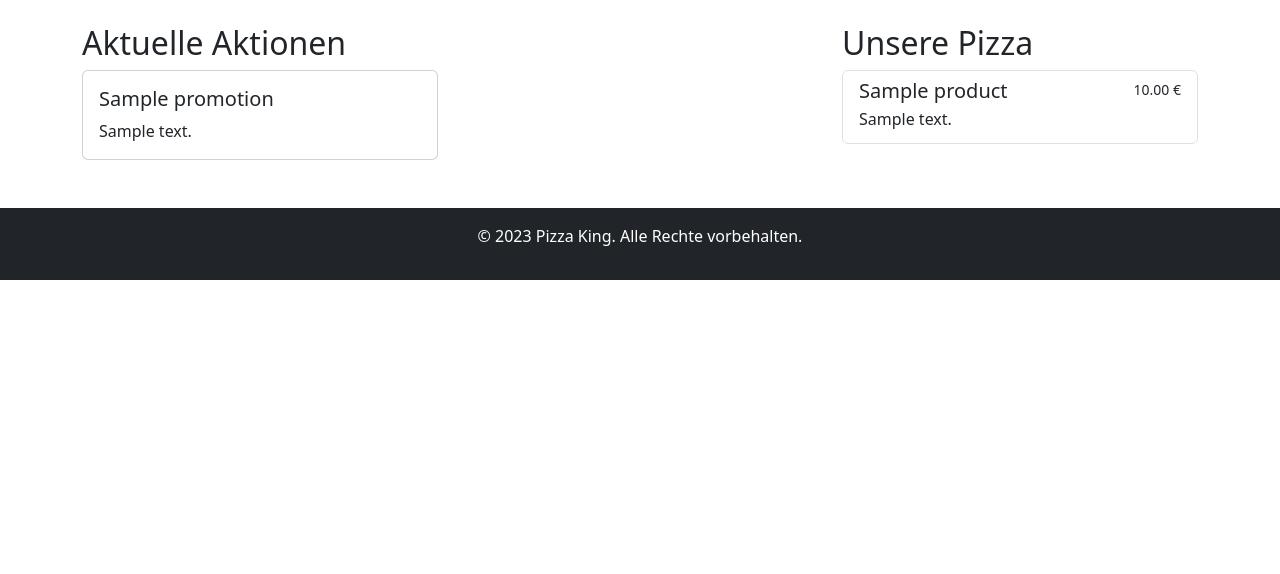
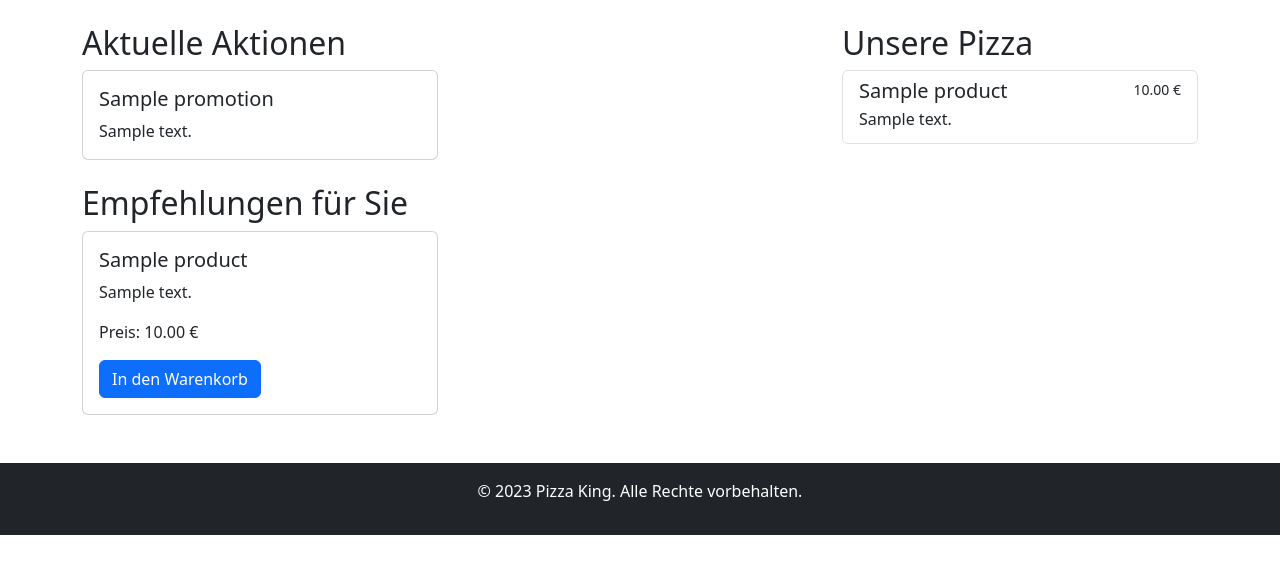
Before and after one commit to Alexandr911/pizza-king, a Django app: page / in a window 1280 px wide. Shown: the part 56-630 px from the top of the page. Run offline with Django 3.2, Linux system fonts and the light colour scheme; a user stored in the database is signed in; tables that the repository leaves empty hold one stand-in row (values such as "Sample post").

Commit message:
Added product recommendation system

```diff
--- a/store/models.py
+++ b/store/models.py
@@ -95,3 +95,25 @@ class Coupon(models.Model):
 
     def __str__(self):
         return self.code
+
+
+# модели для отзывов
+class Review(models.Model):
+    product = models.ForeignKey(Product, related_name='reviews', on_delete=models.CASCADE)
+    user = models.ForeignKey(User, on_delete=models.CASCADE)
+    rating = models.IntegerField(choices=[(i, i) for i in range(1, 6)])
+    comment = models.TextField(blank=True)
+    created_at = models.DateTimeField(auto_now_add=True)
+
+    def __str__(self):
+        return f"Review by {self.user.username} for {self.product.name}"
+
+# модели для рекомендаций
+class Recommendation(models.Model):
+    user = models.ForeignKey(User, on_delete=models.CASCADE)
+    product = models.ForeignKey(Product, on_delete=models.CASCADE)
+    score = models.FloatField(default=0.0)
+    created_at = models.DateTimeField(auto_now_add=True)
+
+    def __str__(self):
+        return f"Recommendation for {self.user.username}: {self.product.name} (Score: {self.score})"
--- a/store/templates/store/home.html
+++ b/store/templates/store/home.html
@@ -21,17 +21,33 @@
         <h2>Unsere Pizza</h2>
         <div class="list-group">
             {% for product in products %}
-                <a href="{% url 'add_to_cart' product.id %}" class="list-group-item list-group-item-action">
-                    <div itemscope itemtype="http://schema.org/Product">
-                        <div class="d-flex w-100 justify-content-between">
-                            <h5 class="mb-1" itemprop="name">{{ product.name }}</h5>
-                            <small itemprop="price">{{ product.price }} €</small>
-                        </div>
-                        <p class="mb-1" itemprop="description">{{ product.description }}</p>
+                <a href="{% url 'product_detail' product.id %}" class="list-group-item list-group-item-action">
+                    <div class="d-flex w-100 justify-content-between">
+                        <h5 class="mb-1">{{ product.name }}</h5>
+                        <small>{{ product.price }} €</small>
                     </div>
+                    <p class="mb-1">{{ product.description }}</p>
                 </a>
             {% endfor %}
         </div>
     </div>
 </div>
+
+{% if recommendations %}
+    <h2>Empfehlungen für Sie</h2>
+    <div class="row">
+        {% for recommendation in recommendations %}
+            <div class="col-md-4 mb-4">
+                <div class="card">
+                    <div class="card-body">
+                        <h5 class="card-title">{{ recommendation.product.name }}</h5>
+                        <p class="card-text">{{ recommendation.product.description }}</p>
+                        <p class="card-text">Preis: {{ recommendation.product.price }} €</p>
+                        <a href="{% url 'add_to_cart' recommendation.product.id %}" class="btn btn-primary">In den Warenkorb</a>
+                    </div>
+                </div>
+            </div>
+        {% endfor %}
+    </div>
+{% endif %}
 {% endblock %}
--- a/store/urls.py
+++ b/store/urls.py
@@ -18,5 +18,8 @@ urlpatterns = [
     path('payment/cancel/', views.payment_cancel, name='payment_cancel'), #Обработка платижей
     path('logout/', auth_views.LogoutView.as_view(), name='logout'),
     path('coupon/apply/', views.coupon_apply, name='coupon_apply'),#URL для применения купона
+    path('product/<int:product_id>/add_review/', views.add_review, name='add_review'),# URL для добавления отзыва
+    path('product/<int:product_id>/', views.product_detail, name='product_detail'),
+
 
 ]
--- a/store/views.py
+++ b/store/views.py
@@ -1,8 +1,8 @@
 from django.shortcuts import render, redirect, get_object_or_404
 from django.contrib.auth.decorators import login_required
-from .forms import OrderCreateForm, ProfileForm, CouponApplyForm
-from .models import Cart, OrderItem, Order, Coupon
-from .models import Product, Promotion, Profile
+from .forms import OrderCreateForm, ProfileForm, CouponApplyForm, ReviewForm
+from .models import Cart, OrderItem, Order, Coupon,Recommendation
+from .models import Product, Promotion, Profile, Review
 import stripe
 from django.conf import settings
 from django.urls import reverse
@@ -10,17 +10,34 @@ from django.core.mail import send_mail
 from django.template.loader import render_to_string
 from django.utils.html import strip_tags
 from django.utils import timezone
+from django.db.models import Count, Avg
+from django.core.cache import cache
+import logging
 
 
 
 
-# Create your views here.
 
+
+#представление главной страницы
 def home(request):
-    products = Product.objects.all()
+    products = cache.get('products')
+    if not products:
+        products = Product.objects.all()
+        cache.set('products', products, 60 * 15)  # Кэшируем на 15 минут
+
     promotions = Promotion.objects.filter(active=True)
-    return render(request, 'store/home.html', {'products': products, 'promotions': promotions}) #представление главной страницы
 
+    recommendations = []
+    if request.user.is_authenticated:
+        recommendations = Recommendation.objects.filter(user=request.user).order_by('-score')[:5]
+        logger.info(f"Recommendations for {request.user.username}: {list(recommendations)}")  # Логирование
+
+    return render(request, 'store/home.html', {
+        'products': products,
+        'promotions': promotions,
+        'recommendations': recommendations,
+    })
 
 # Добавление товаров в корзину
 def add_to_cart(request, product_id):
@@ -188,6 +205,10 @@ def payment_success(request):
     order = Order.objects.get(id=order_id)
     order.paid = True
     order.save()
+
+    if order.user:
+        generate_recommendations(order.user)  # Проверьте, что эта строка есть
+
     send_order_email(order, 'emails/order_paid.html', 'Zahlungsbestätigung')
     return render(request, 'store/payment_success.html', {'order': order})
 
@@ -226,3 +247,47 @@ def coupon_apply(request):
         except Coupon.DoesNotExist:
             request.session['coupon_id'] = None
     return redirect('view_cart')
+
+
+# представление для добавления отзыва
+@login_required
+def add_review(request, product_id):
+    product = get_object_or_404(Product, id=product_id)
+    if request.method == 'POST':
+        form = ReviewForm(request.POST)
+        if form.is_valid():
+            review = form.save(commit=False)
+            review.product = product
+            review.user = request.user
+            review.save()
+            return redirect('product_detail', product_id=product.id)
+    else:
+        form = ReviewForm()
+    return render(request, 'store/add_review.html', {'form': form, 'product': product})
+
+
+# Отображение отзывов на странице товара
+def product_detail(request, product_id):
+    product = get_object_or_404(Product, id=product_id)
+    reviews = product.reviews.all()
+    return render(request, 'store/product_detail.html', {'product': product, 'reviews': reviews})
+
+
+# Генерация рекомендаций
+logger = logging.getLogger(__name__)
+
+def generate_recommendations(user):
+    # Получаем товары, которые пользователь уже покупал
+    purchased_products = OrderItem.objects.filter(order__user=user).values_list('product', flat=True)
+    logger.info(f"Purchased products: {list(purchased_products)}")
+
+    # Получаем товары с высоким рейтингом, которые пользователь еще не покупал
+    recommended_products = Product.objects.annotate(
+        avg_rating=Avg('reviews__rating'),
+        review_count=Count('reviews')
+    ).exclude(id__in=purchased_products).order_by('-avg_rating', '-review_count')[:5]
+    logger.info(f"Recommended products: {list(recommended_products)}")
+
+    # Сохраняем рекомендации
+    for product in recommended_products:
+        Recommendation.objects.create(user=user, product=product, score=product.avg_rating)
```
Also changed, not shown: store/forms.py (+8 -1 lines), store/templates/store/add_review.html (added, +12 -0 lines), store/templates/store/product_detail.html (added, +26 -0 lines), products/3-100_23_.webp (added), products/_0_333.webp (added), products/burger_with_shrimp_and_chicken.jpg (added), products/file_154.jpg (added), store/migrations/0008_review.py (added), store/migrations/0009_recommendation.py (added).
